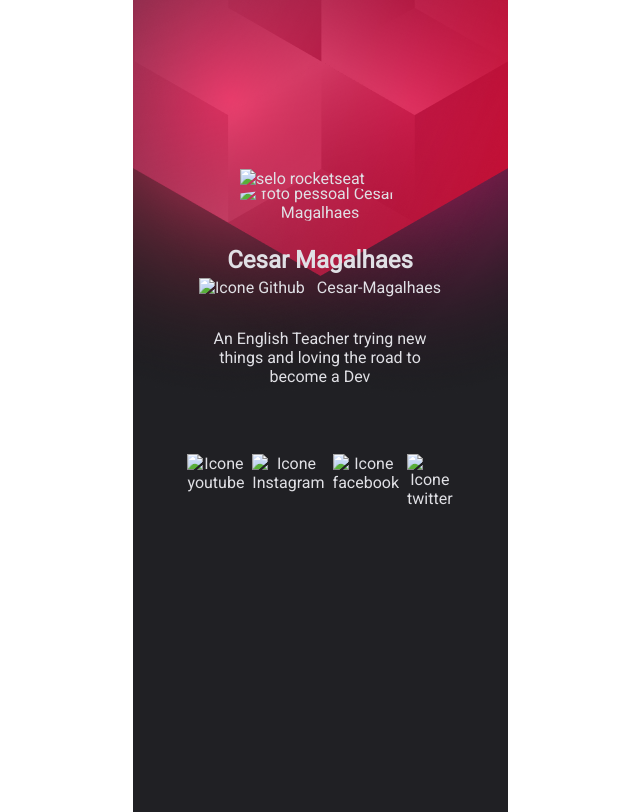
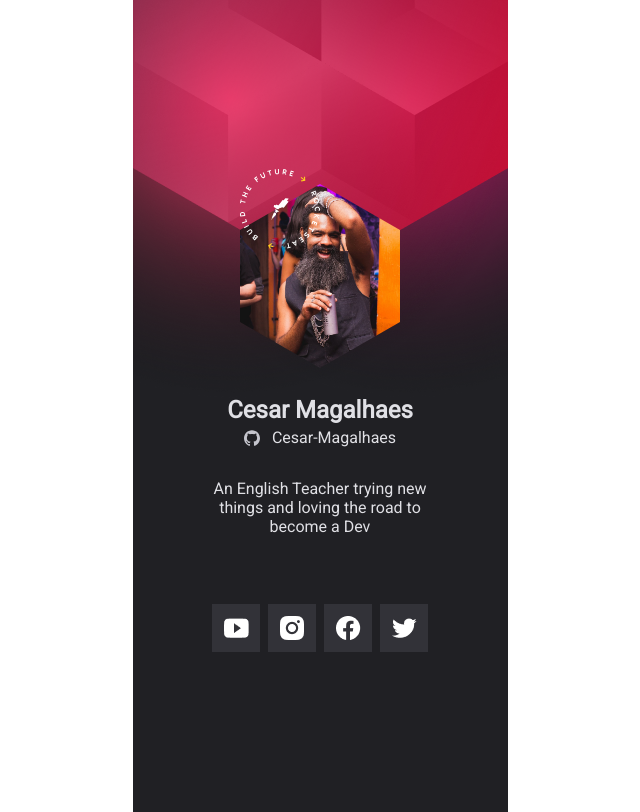
Before and after one commit to Cesar-Magalhaes/NLW-Crach-DOWHILE, a plain HTML site: page index.html in a window 1280 px wide. Shown: the whole page, without its empty margins (320-960 px from the left). Drawn offline with Linux system fonts and the light colour scheme; the site is published under a folder, as on GitHub Pages, so addresses that start at the root find nothing; no server answers.

Commit message:
Add files via upload

```diff
--- a/index.html
+++ b/index.html
@@ -23,10 +23,10 @@
       <div class="container">
         <div class="avatar">
           <span>
-            <img src="/images/carimbo.svg" alt="selo rocketseat" />
+            <img src="images/carimbo.svg" alt="selo rocketseat" />
           </span>
           <img
-            src="/images/cesar.jpeg"
+            src="images/cesar.jpeg"
             alt="foto pessoal Cesar Magalhaes"
             id="UserImage"
           />
@@ -39,7 +39,7 @@
           href="https://github.com/Cesar-Magalhaes"
           target="_blank"
         >
-          <img src="/images/github.svg" alt="Icone Github" />
+          <img src="images/github.svg" alt="Icone Github" />
           <span id="userLogin">Cesar-Magalhaes</span></a
         >
 
@@ -54,22 +54,22 @@
               href="https://www.youtube.com/channel/UCSVfrypks2By-mySySmeo5Q"
               target="_blank"
             >
-              <img src="/images/youtube.png" alt="Icone youtube" />
+              <img src="images/youtube.png" alt="Icone youtube" />
             </a>
           </li>
           <li class="instagram">
             <a href="https://www.instagram.com/razeak66/" target="_blank">
-              <img src="/images/instagram.png" alt="Icone Instagram" />
+              <img src="images/instagram.png" alt="Icone Instagram" />
             </a>
           </li>
           <li class="facebook">
             <a href="https://facebook.com/CesarVMagalhaes" target="_blank">
-              <img src="/images/facebook.png" alt="Icone facebook" />
+              <img src="images/facebook.png" alt="Icone facebook" />
             </a>
           </li>
           <li class="twitter">
             <a href="https://twitter.com/CesarMagalhaesJ" target="_blank">
-              <img src="/images/twitter.png" alt="Icone twitter" />
+              <img src="images/twitter.png" alt="Icone twitter" />
             </a>
           </li>
         </ul>
```
